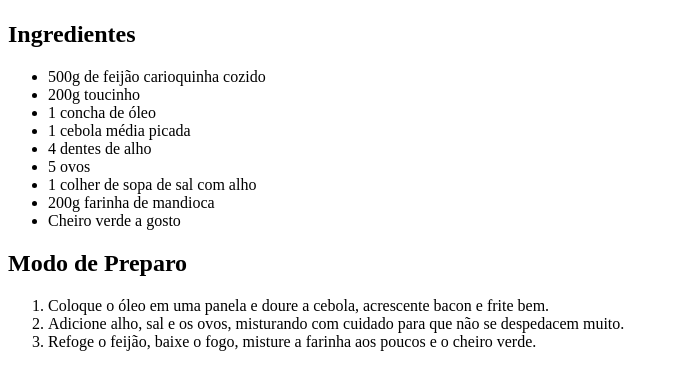
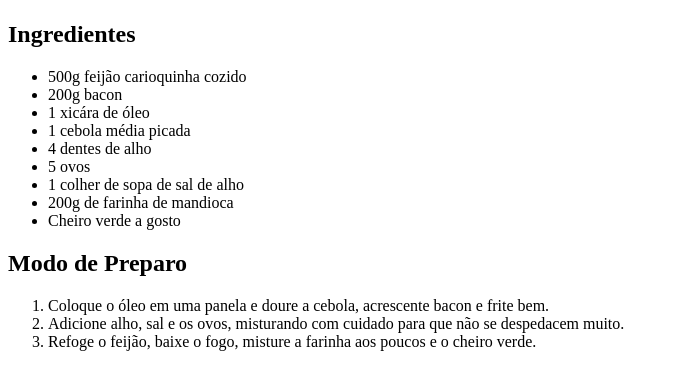
Before and after one commit to germanoMartinss/trybe-exercicios, a plain HTML site: page _fundamentos/_secao-4-javascript-dom-eventos-e-webstorage/dia-2-trabalhando-elementos/receitasTrybe.html in a window 1280 px wide. Shown: the part 59-448 px from the top of the page, without its empty margins (0-679 px from the left). Drawn offline with Linux system fonts and the light colour scheme.

Commit message:
criandoElementos1

```diff
--- a/_fundamentos/_secao-4-javascript-dom-eventos-e-webstorage/dia-2-trabalhando-elementos/receitasTrybe.html
+++ b/_fundamentos/_secao-4-javascript-dom-eventos-e-webstorage/dia-2-trabalhando-elementos/receitasTrybe.html
@@ -16,15 +16,15 @@
     <section class="ingredients-section">
         <h2>Ingredientes</h2>
         <ul class="ingredients-list">
-            <li class="ingredient-item">500g de feijão carioquinha cozido</li>
-            <li class="ingredient-item">200g toucinho</li>
-            <li class="ingredient-item">1 concha de óleo</li>
+            <!-- <li class="ingredient-item">500g de feijão carioquinha cozido</li>
+            <li class="ingredient-item">200g bacon</li>
+            <li class="ingredient-item">1 xicára de óleo</li>
             <li class="ingredient-item">1 cebola média picada</li>
             <li class="ingredient-item">4 dentes de alho</li>
             <li class="ingredient-item">5 ovos</li>
             <li class="ingredient-item">1 colher de sopa de sal com alho</li>
             <li class="ingredient-item">200g farinha de mandioca</li>
-            <li class="ingredient-item">Cheiro verde a gosto</li>
+            <li class="ingredient-item">Cheiro verde a gosto</li> -->
         </ul>
     </section>
 
@@ -37,7 +37,7 @@
         </ol>
 
     </section>
-
+<script src="scriptReceita.js"></script>
 </body>
 
 </html>
--- /dev/null
+++ b/_fundamentos/_secao-4-javascript-dom-eventos-e-webstorage/dia-2-trabalhando-elementos/scriptReceita.js
@@ -0,0 +1,22 @@
+let ingredientItems = [
+    '500g feijão carioquinha cozido',
+    '200g bacon',
+    '1 xicára de óleo',
+    '1 cebola média picada',
+    '4 dentes de alho',
+    '5 ovos',
+    '1 colher de sopa de sal de alho',
+    '200g de farinha de mandioca',
+    'Cheiro verde a gosto'
+];
+
+const ingredientList = document.querySelector('.ingredients-list')
+for (i = 0; i < ingredientItems.length; i += 1) {
+    let ingredient = ingredientItems[i];
+
+    let ingredientsListItem = document.createElement('li');
+    ingredientsListItem.innerText = ingredient;
+
+
+   ingredientList.appendChild(ingredientsListItem);
+}
```
